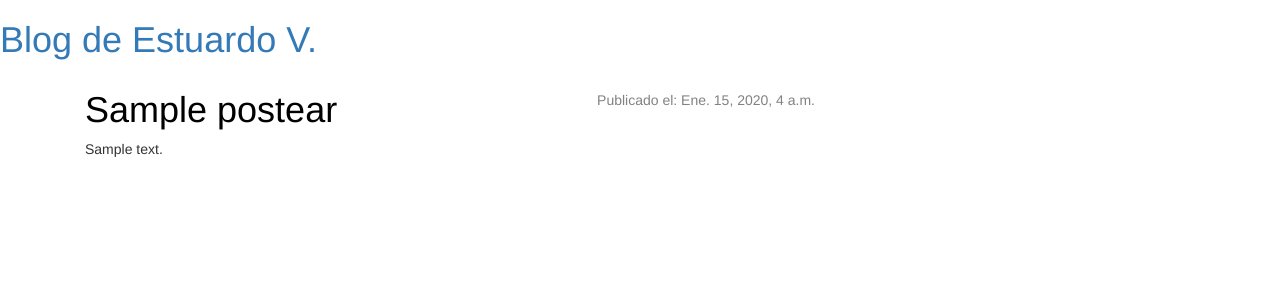
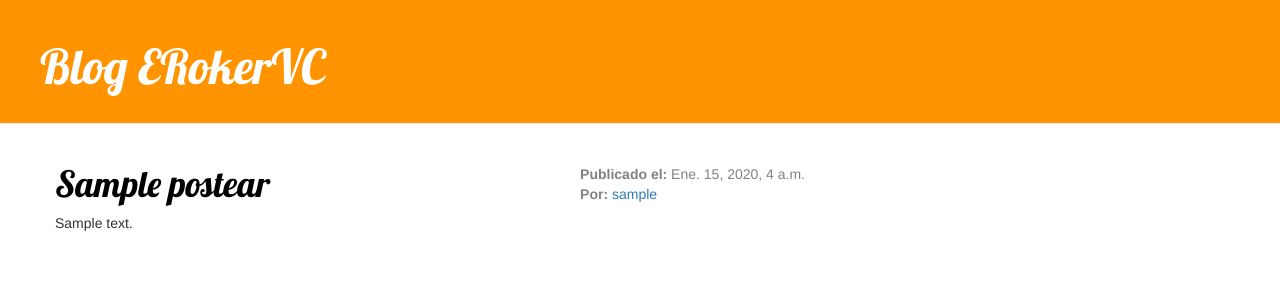
Before and after one commit to evc94/Misitio, a Django app: template blog/templates/blog/post_list.html in a window 1280 px wide. Shown: the top 302 px of the page. Run offline with Django 3.2, Linux system fonts and the light colour scheme; the template is opened without the code that fills it: values that come from a table or form of the project are taken from there, others are empty; tables that the repository leaves empty hold one stand-in row (values such as "Sample post"); some libraries are stand-ins or nearby versions.

Commit message:
Agregado a las vistas, links de post, y plantilla

```diff
--- a/blog/static/css/blog.css
+++ b/blog/static/css/blog.css
@@ -1,3 +1,4 @@
+
 .page-header {
         background-color: #ff9400;
         margin-top: 0;
@@ -16,6 +17,11 @@
 
     h1, h2, h3, h4 {
         font-family: 'Lobster', cursive;
+    }
+
+    h1 a {
+        color: #FCA205;
+        font-family: 'Lobster';
     }
 
     .date {
--- /dev/null
+++ b/blog/templates/blog/base.html
@@ -0,0 +1,24 @@
+{% load staticfiles %}
+    <html>
+        <head>
+            <title>Blog ERokerVC</title>
+            <link rel="stylesheet" href="//maxcdn.bootstrapcdn.com/bootstrap/3.2.0/css/bootstrap.min.css">
+            <link rel="stylesheet" href="//maxcdn.bootstrapcdn.com/bootstrap/3.2.0/css/bootstrap-theme.min.css">
+            <link href='//fonts.googleapis.com/css?family=Lobster&subset=latin,latin-ext' rel='stylesheet' type='text/css'>
+            <link rel="stylesheet" href="{% static "css/blog.css" %}">
+        </head>
+         <body>
+        <div class="page-header">
+            <h1><a href="/">Blog ERokerVC</a></h1>
+        </div>
+        <div class="content container">
+            <div class="row">
+                <div class="col-md-8">
+                {% block content %}
+
+                {% endblock %}
+                </div>
+            </div>
+        </div>
+    </body>
+    </html>
--- a/blog/templates/blog/post_list.html
+++ b/blog/templates/blog/post_list.html
@@ -1,29 +1,14 @@
-{% load staticfiles %}
-    <html>
-        <head>
-            <title>Blog ERokerVC</title>
-            <link href="http://fonts.googleapis.com/css?family=Lobster&subset=latin,latin-ext" rel="stylesheet" type="text/css">
-	    <link rel="stylesheet" href="{% static "css/blog.css" %}">
-	    <link rel="stylesheet" href="//maxcdn.bootstrapcdn.com/bootstrap/3.2.0/css/bootstrap.min.css">
-            <link rel="stylesheet" href="//maxcdn.bootstrapcdn.com/bootstrap/3.2.0/css/bootstrap-theme.min.css">
-        </head>
-        <body>
-              <div>
-        <h1><a href="/">Blog de Estuardo V.</a></h1>
-    </div>
-    <div class="conten container">
-      <div class="col-md-8">
-	 {% for post in posts %}
-           <div class="post">
+{% extends "blog/base.html" %}
+
+{% block content %}
+    {% for post in posts %}
+        <div class="post">
             <div class="date">
-		Publicado el: {{ post.fecha_publicacion }}
-	    </div>
-            <h1><a href="">{{ post.titulo }}</a></h1>
+                <b>Publicado el:</b> {{ post.fecha_publicacion }}<br/>
+		<b>Por: </b> <a href="">{{ post.autor}}</a>
+            </div>
+            <h1><a href="{% url "blog.views.post_detail" pk=post.pk %}">{{ post.titulo }}</a></h1>
             <p>{{ post.texto|linebreaks }}</p>
         </div>
     {% endfor %}
-        </div>
-    </div>
-</div>
-        </body>
-    </html>
+{% endblock content %}
--- a/blog/urls.py
+++ b/blog/urls.py
@@ -2,6 +2,6 @@
 from . import views
 
 urlpatterns = [
-
     url(r'^$', views.post_list),
+    url(r'^post/(?P<pk>[0-9]+)/$', views.post_detail),
 ]
--- a/blog/views.py
+++ b/blog/views.py
@@ -1,7 +1,12 @@
 from django.shortcuts import render
 from django.utils import timezone
 from .models import Postear
+from django.shortcuts import render, get_object_or_404
 
 def post_list(request):
     posts = Postear.objects.filter(fecha_publicacion__lte=timezone.now()).order_by('fecha_publicacion')
     return render(request, 'blog/post_list.html', {'posts': posts})
+
+def post_detail(request, pk):
+        post = get_object_or_404(Postear, pk=pk)
+        return render(request, 'blog/post_detail.html', {'post': post})
```
Also changed, not shown: blog/templates/blog/post_detail.html (added, +13 -0 lines), 4 other files.
